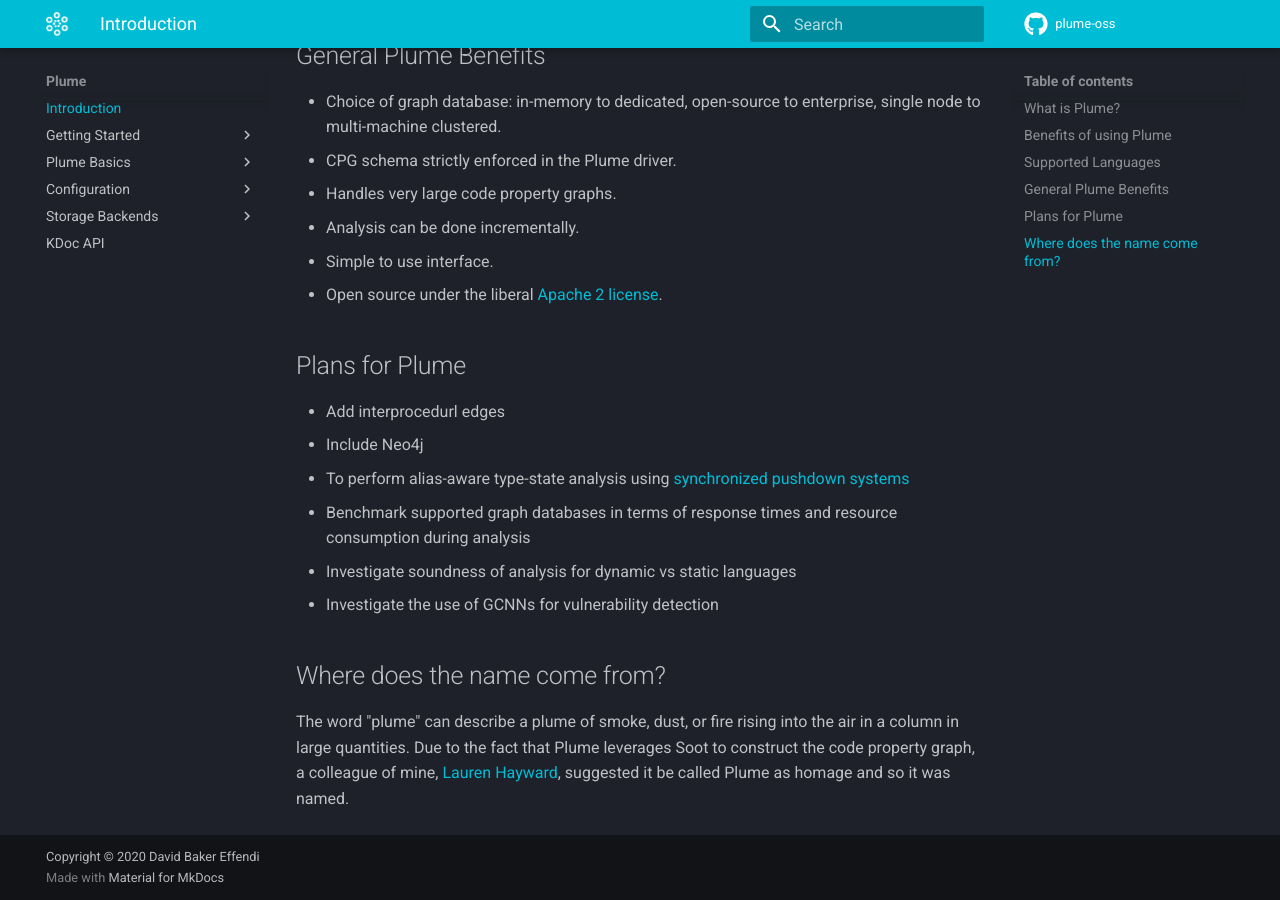
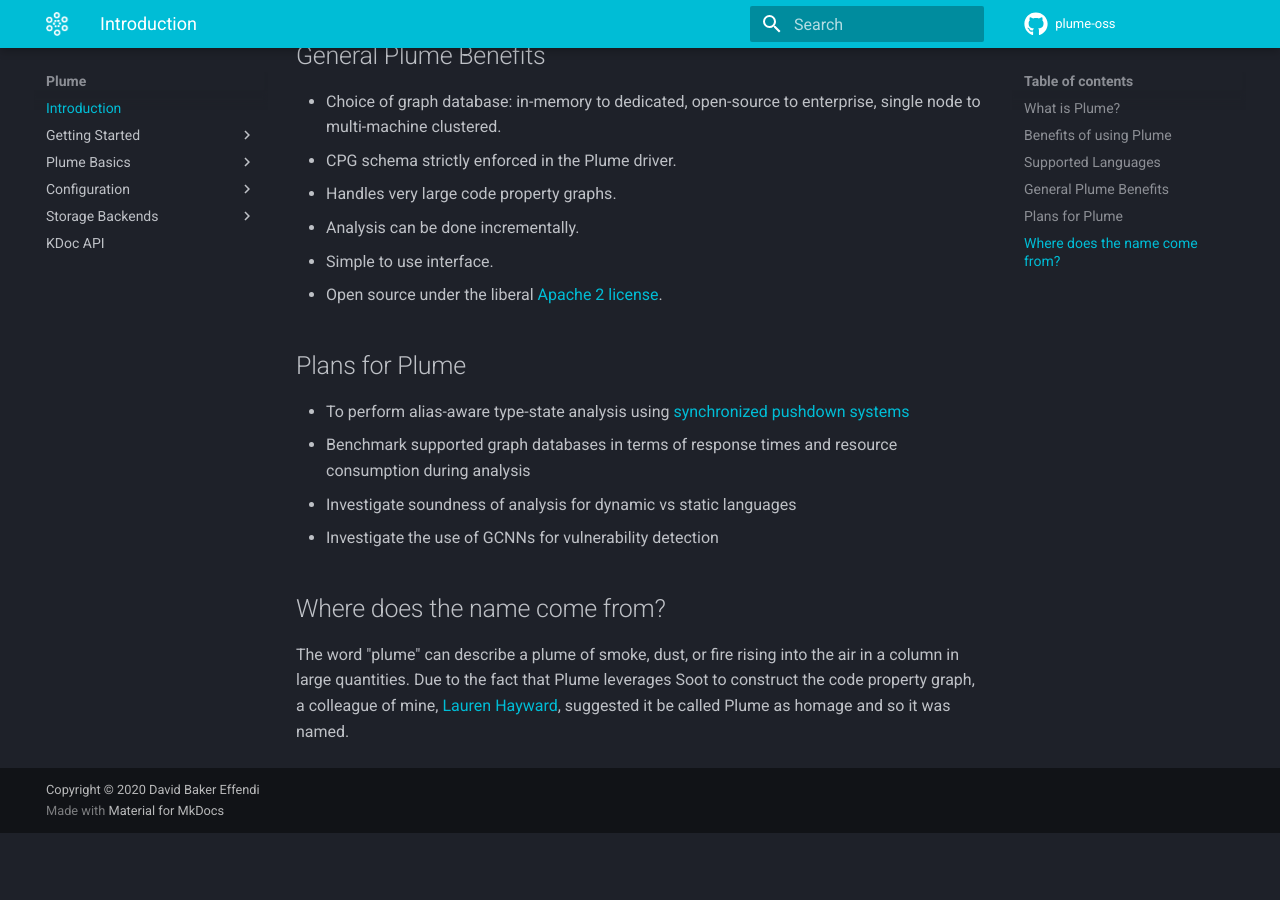
Before and after one commit to plume-oss/plume-docs, an MkDocs documentation site: the page built from docs/index.md, in a window 1280 px wide and 900 px high, scrolled down 1186 px. Built offline with MkDocs 1.6.1 and Material for MkDocs 9.7.7, drawn with Linux system fonts in a browser that asks for light colours; after the commit the page ends 2019 px from its top, so only the background shows below that.

Commit message:
:pencil: Updated plans

```diff
--- a/docs/index.md
+++ b/docs/index.md
@@ -46,8 +46,6 @@
 
 ## Plans for Plume
 
-* Add interprocedurl edges
-* Include Neo4j
 * To perform alias-aware type-state analysis using [synchronized pushdown systems](https://scholar.google.com/scholar_url?url=https://dl.acm.org/doi/abs/10.1145/3290361&hl=en&sa=T&oi=gsb&ct=res&cd=0&d=15546365361660080180&ei=N5Q5X9XBF_SSy9YPxMG2yAE&scisig=AAGBfm3MtiLeyMfSj5gXy1bzeuLCewQ9-A)
 * Benchmark supported graph databases in terms of response times and resource consumption during analysis
 * Investigate soundness of analysis for dynamic vs static languages
```
